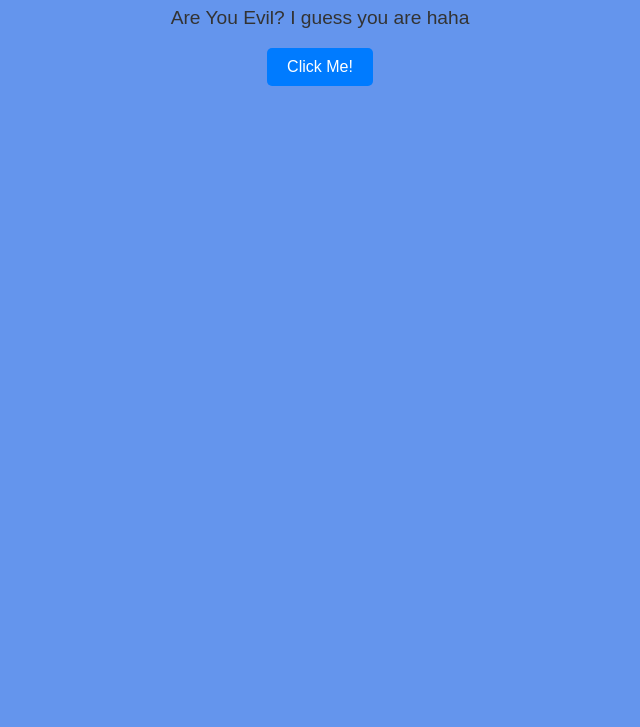
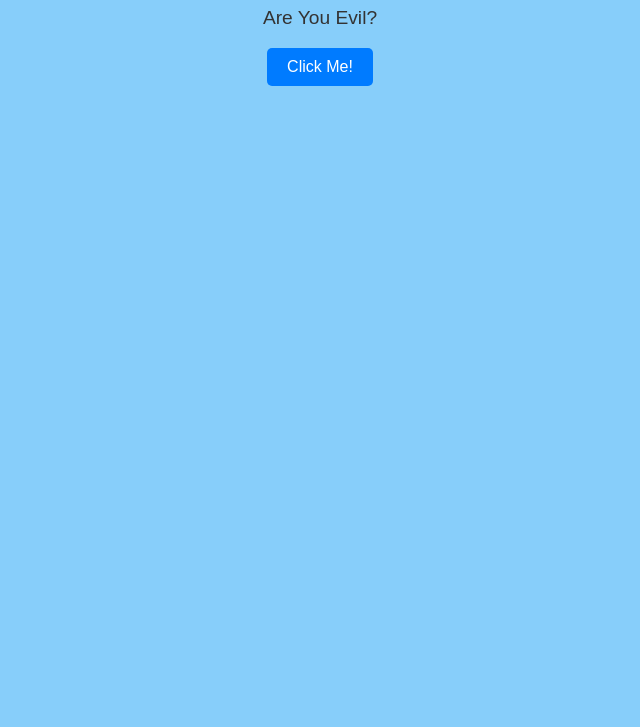
Before and after one commit to sf1x0u/rryouevil, a plain HTML site: page index.html in a window 1280 px wide. Shown: the part 73-800 px from the top of the page, without its empty margins (320-960 px from the left). Drawn offline with Linux system fonts and the light colour scheme.

Commit message:
Update index.html

```diff
--- a/index.html
+++ b/index.html
@@ -9,7 +9,7 @@
     <style>
         body {
             font-family: Arial, sans-serif;
-            background-color: #6495ED;
+            background-color: #87CEFA;
             color: #333;
             text-align: center;
         }
@@ -39,7 +39,7 @@
 </head>
 <body>
     <h1>EvilShade</h1>
-    <p>Are You Evil? I guess you are haha</p>
+    <p>Are You Evil?</p>
     <button class="button" onclick="showMessage()">Click Me!</button>
 
     <!-- Inline JavaScript -->
```
